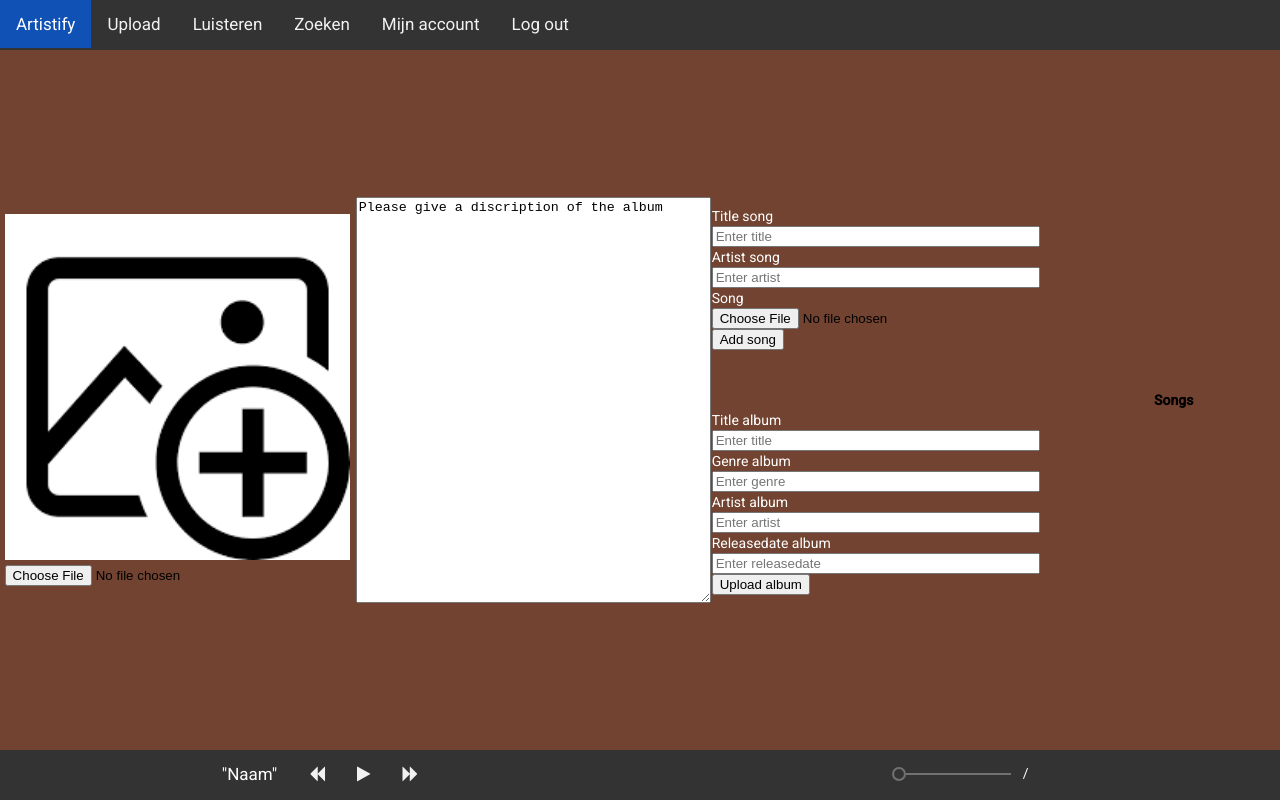
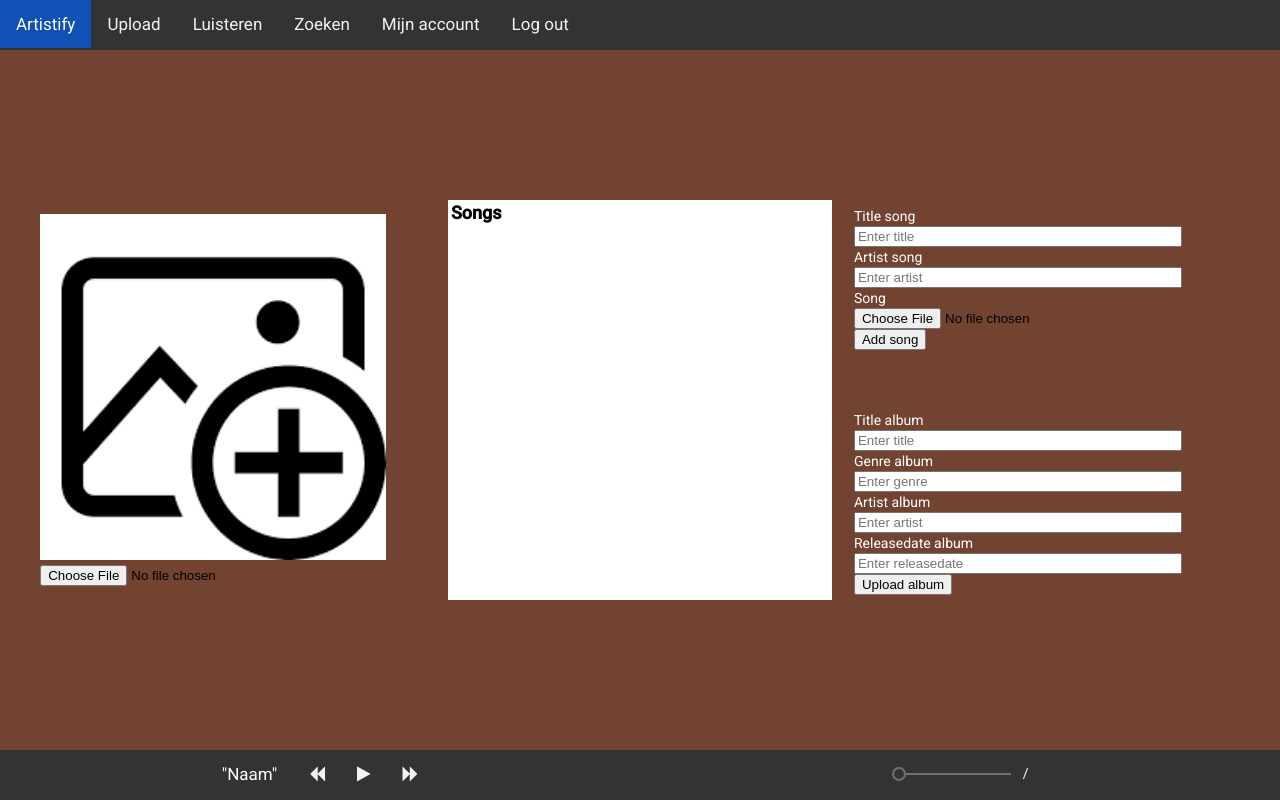
Before and after one commit to JosDJ/Project-2.4, an Angular app in the folder frontend/: page /upload in a window 1280 px wide. Built offline with nearby package versions, Linux system fonts and the light colour scheme; sample sign-in values are in the browser's storage.

Commit message:
nog interessantere tekst

```diff
--- a/frontend/src/app/app.component.css
+++ b/frontend/src/app/app.component.css
@@ -20,7 +20,7 @@ html, body {
   display: block;
 }
 
-.audioplayer, .mainscreen::after {
+.audioplayer {
   height: 50px;
 }
 
--- a/frontend/src/app/mainscreen/home/home.component.css
+++ b/frontend/src/app/mainscreen/home/home.component.css
@@ -9,6 +9,6 @@
 }
 
 p {
-    font-size: 50px;
+    font-size: 24px;
     text-align: center;
 }
--- a/frontend/src/app/mainscreen/home/home.component.html
+++ b/frontend/src/app/mainscreen/home/home.component.html
@@ -3,5 +3,11 @@
 <br>
 <br>
 <p>
-    Deze tekst is heel interessant!!!
+    Ben jij een artiest die bekend wil worden, maar heb je geen bergen met geld om reclame te maken? upload dan je album op Artestify!
+    <br>
+    <br>
+    Hier kun je gratis je muziek uploaden zodat vervolgens iedereen over de hele wereld naar je muziek kan luisteren zonder dat ze een abonnement hoeven te kopen!
+    <br>
+    <br>
+    Dit geeft je de kans om beroemd te worden en mogelijk een carriere te beginnen met je muziek!
 </p>
--- a/frontend/src/app/mainscreen/upload/upload.component.css
+++ b/frontend/src/app/mainscreen/upload/upload.component.css
@@ -25,17 +25,6 @@ input {
     width: 25vw;
 }
 
-/* .uploadbuttondiv {
-    position: fixed;
-    bottom: 3rem;
-    right: 0;
-} */
-
-/* .uploadbutton {
-    height: 30px;
-    width: 33vw;
-} */
-
 .addsongbuttondiv {
     justify-content: center;
     align-items: center;
@@ -44,3 +33,16 @@ input {
 .addsongbutton {
     height: 30px;
 }
+
+.songlist {
+    background-color: white;
+    color: black;
+    width: 30vw;
+    min-height: 50vh;
+    max-height: calc(100vh - 50px - 50px);
+    overflow-y: scroll;
+}
+
+.songlistTitel {
+    font-size: large;
+}
--- a/frontend/src/app/mainscreen/upload/upload.component.html
+++ b/frontend/src/app/mainscreen/upload/upload.component.html
@@ -1,5 +1,5 @@
 
-<mat-grid-list cols="18" class="mygridlist" rowHeight="fit">
+<mat-grid-list cols="15" class="mygridlist" rowHeight="fit">
     <mat-grid-tile class="maintiles" colspan="5">
         <div>
             <img [src]="imgURL" *ngIf="imgURL">
@@ -9,9 +9,23 @@
         </div>
     </mat-grid-tile>
     <mat-grid-tile class="maintiles" colspan="5">
-        <textarea rows="4" cols="50">
-Please give a discription of the album
-        </textarea>
+        <!-- <textarea rows="4" cols="50">
+        Please give a discription of the album
+        </textarea> -->
+        <label class="songlist">
+            <table>
+                <thead>
+                    <tr>
+                        <th class="songlistTitel">Songs</th>
+                    </tr>
+                </thead>
+                <tbody>
+                    <tr *ngFor = "let item of listData; index as i">
+                        <td>{{i+1}}) {{item}}</td>
+                    </tr>
+                </tbody>
+            </table>
+        </label>
     </mat-grid-tile>
 
     <mat-grid-tile class="maintiles" colspan="5">
@@ -56,7 +70,7 @@ Please give a discription of the album
         </div>
     </mat-grid-tile>
 
-    <mat-grid-tile class="maintiles" colspan="3">
+    <!-- <mat-grid-tile class="maintiles" colspan="3">
         <table>
             <thead>
                 <tr>
@@ -71,5 +85,5 @@ Please give a discription of the album
         </table>
 
 
-    </mat-grid-tile>
+    </mat-grid-tile> -->
 </mat-grid-list>
```
Also changed, not shown: 1 other file (tests, documents, lock files or other folders).
